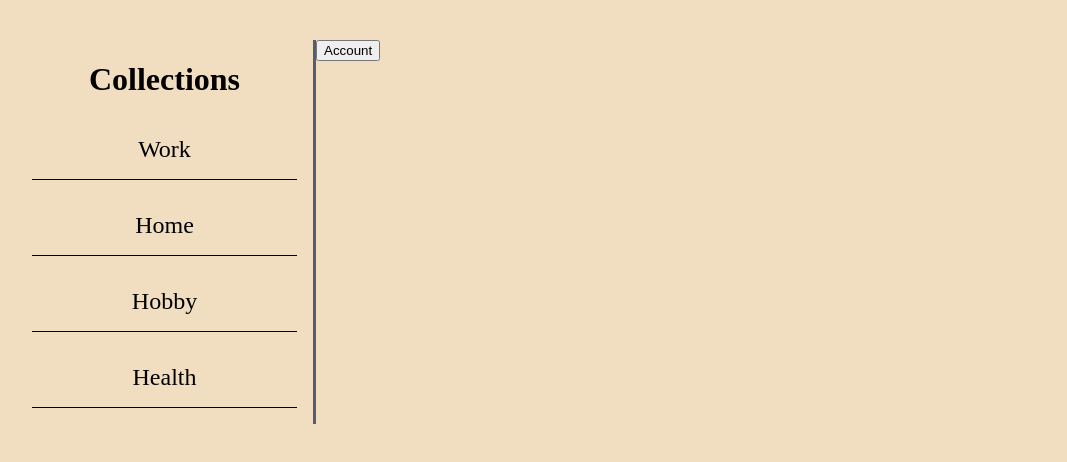
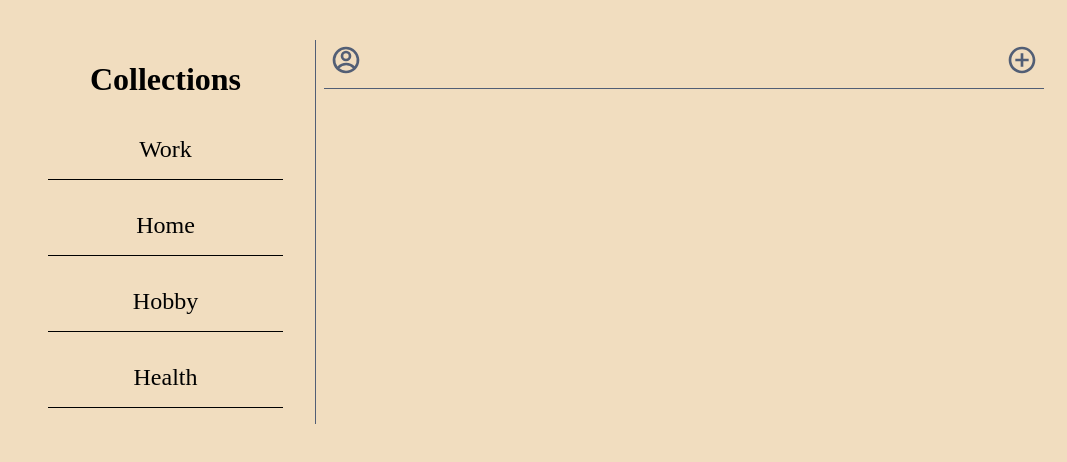
Before and after one commit to zach28attack/TodoList, a React (Vite) app in the folder client/: page / in a window 1280 px wide. Shown: the top 462 px of the page, without its empty margins (24-1091 px from the left). Built offline with nearby package versions, Linux system fonts and the light colour scheme.

Commit message:
add header component

```diff
--- a/client/src/components/Collection.module.css
+++ b/client/src/components/Collection.module.css
@@ -1,6 +1,6 @@
 .collection {
   padding: 1rem;
-  margin: 1rem;
+  margin: 1rem 2rem;
   display: flex;
   font-size: 1.5rem;
   border-bottom: solid 1px black;
--- a/client/src/components/Collections.jsx
+++ b/client/src/components/Collections.jsx
@@ -7,7 +7,7 @@ function Collections() {
     <div className={Class.border}>
       <h1 className={Class.header}>Collections</h1>
       {collections.map((item) => (
-        <Collection title={item} />
+        <Collection title={item} key={item} />
       ))}
     </div>
   );
--- a/client/src/components/Collections.module.css
+++ b/client/src/components/Collections.module.css
@@ -1,5 +1,5 @@
 .border {
-  border-right: 0.2rem solid #525e75;
+  border-right: 0.1rem solid #525e75;
 }
 
 .header {
--- a/client/src/components/ListHeader.jsx
+++ b/client/src/components/ListHeader.jsx
@@ -1,9 +1,16 @@
 import Class from "./ListHeader.module.css";
+import {RiAccountCircleLine, RiAddCircleLine} from "react-icons/ri";
 
 function ListHeader() {
   return (
-    <div>
-      <button>Account</button>
+    <div className={Class.header}>
+      <button className={Class.button}>
+        <RiAccountCircleLine />
+      </button>
+
+      <button className={Class.button}>
+        <RiAddCircleLine />
+      </button>
     </div>
   );
 }
--- a/client/src/components/ListHeader.module.css
+++ b/client/src/components/ListHeader.module.css
@@ -0,0 +1,21 @@
+.button {
+  font-size: 2rem;
+  background-color: transparent;
+  border: none;
+  color: #525e75;
+}
+.button:hover {
+  color: #525e75bd;
+}
+.button:active {
+  color: #525e75;
+}
+
+.header {
+  border-bottom: solid 0.1rem #525e75;
+  height: 3rem;
+  width: 80%;
+  margin-left: 0.5rem;
+  display: flex;
+  justify-content: space-between;
+}
```
